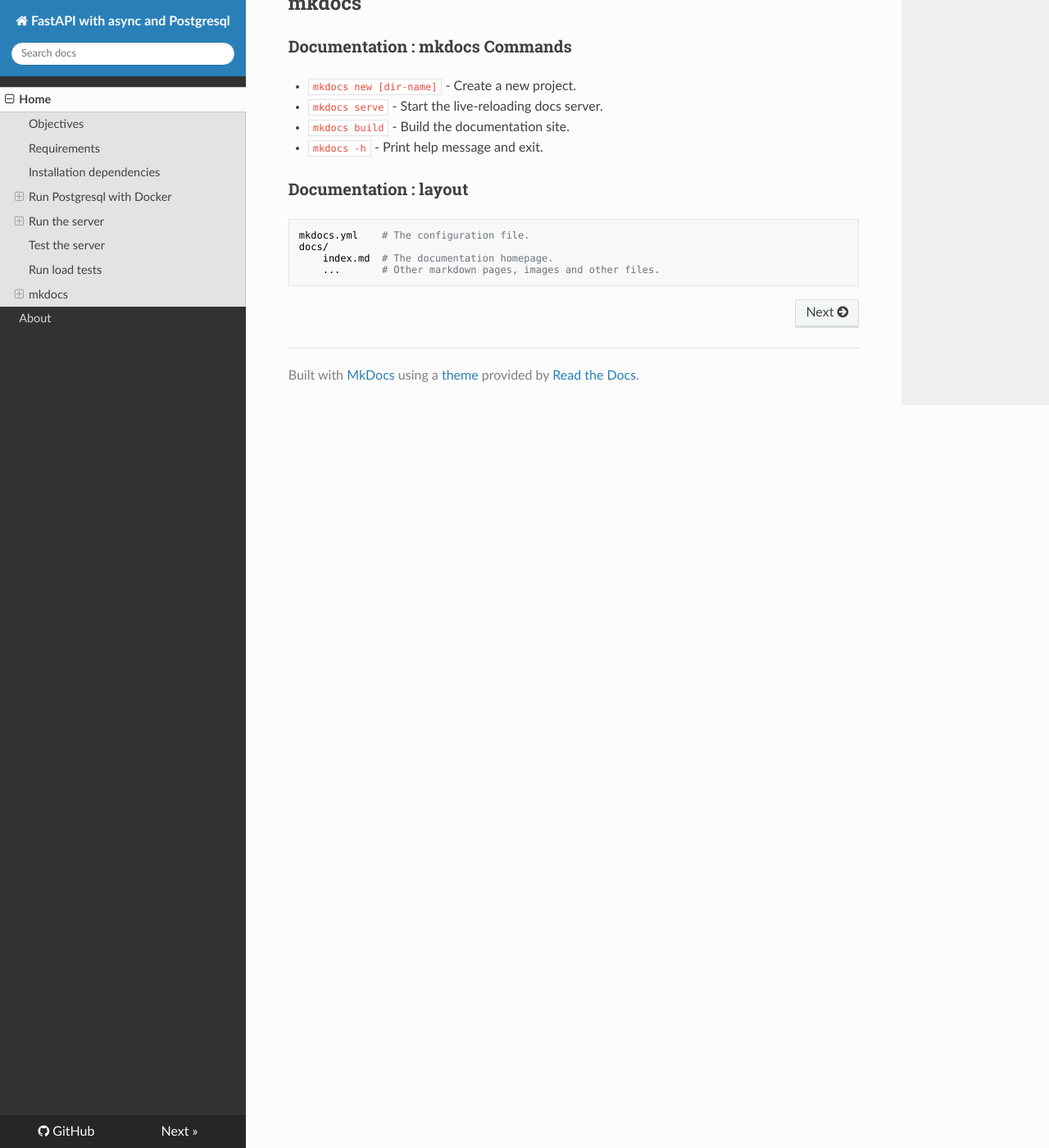
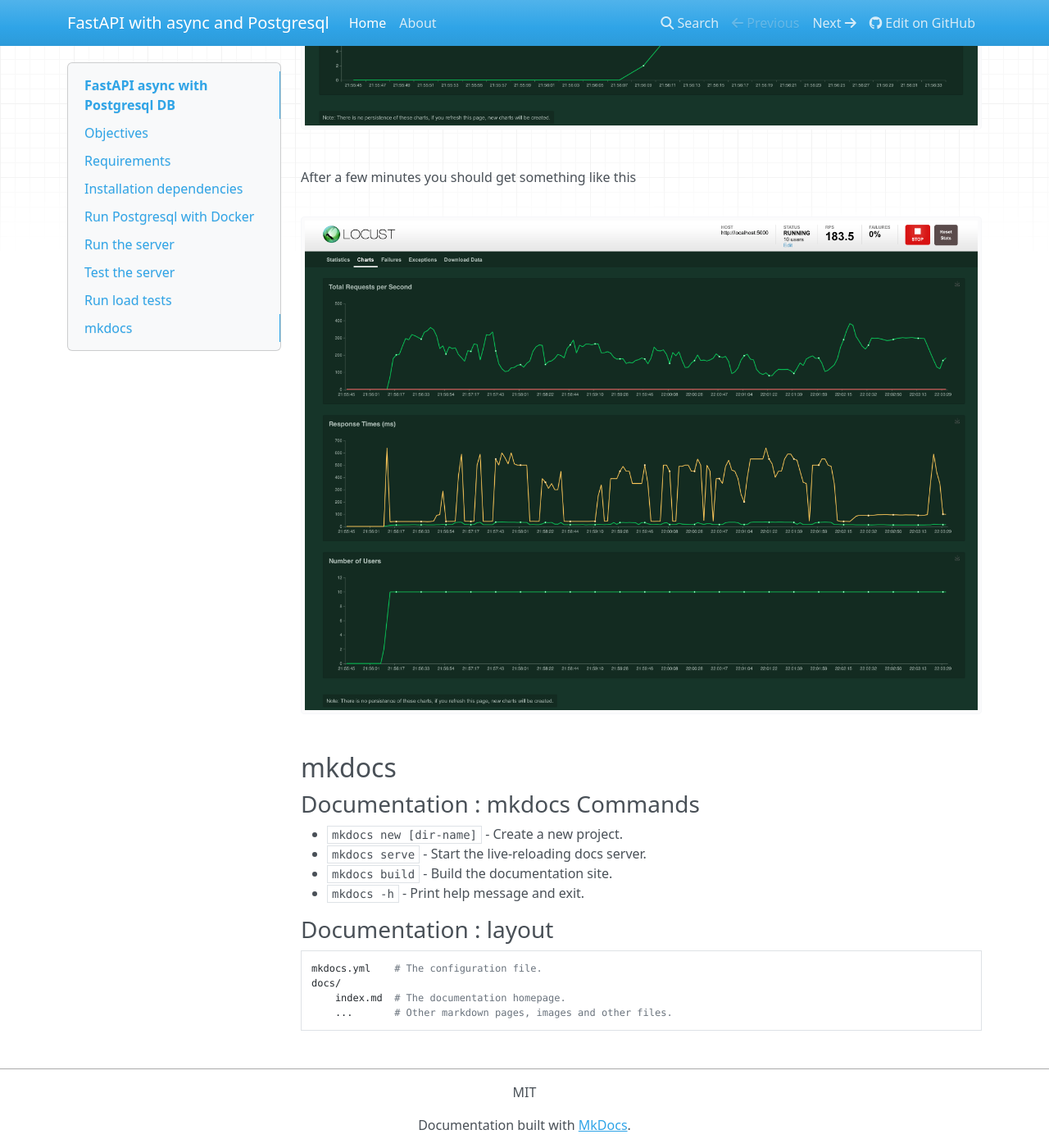
Before and after one commit to vincedgy/fastapi-async-with-postgresql, an MkDocs documentation site: the page built from docs/index.md, in a window 1280 px wide and 1400 px high, scrolled down 8243 px. Shown: the whole window at 82% size. Built offline with MkDocs 1.6.1, drawn with Linux system fonts in a browser that asks for light colours; nearby versions of some CDN libraries.

Commit message:
Adding Makefile. Updating docs.

```diff
--- a/mkdocs.yml
+++ b/mkdocs.yml
@@ -1,7 +1,9 @@
 site_name: FastAPI with async and Postgresql
-site_url: https://vincedgy.github.io/first_mkdocs/
+site_url: https://vincedgy.github.io/fastapi-async-with-postgresql/
+site_author: vincedgy
+copyright: MIT
 
-repo_url: https://github.com/vincedgy/first_mkdocs
+repo_url: https://github.com/vincedgy/fastapi-async-with-postgresql
 edit_uri: tree/main/docs
 repo_name: GitHub
 
@@ -9,7 +11,7 @@
     - Home: index.md
     - About: about.md
 theme:
-    name: readthedocs
+    name: mkdocs
     extra_css:
         - css/extra.css
     highlightjs: true
```
Also changed, not shown: 5 other files.
